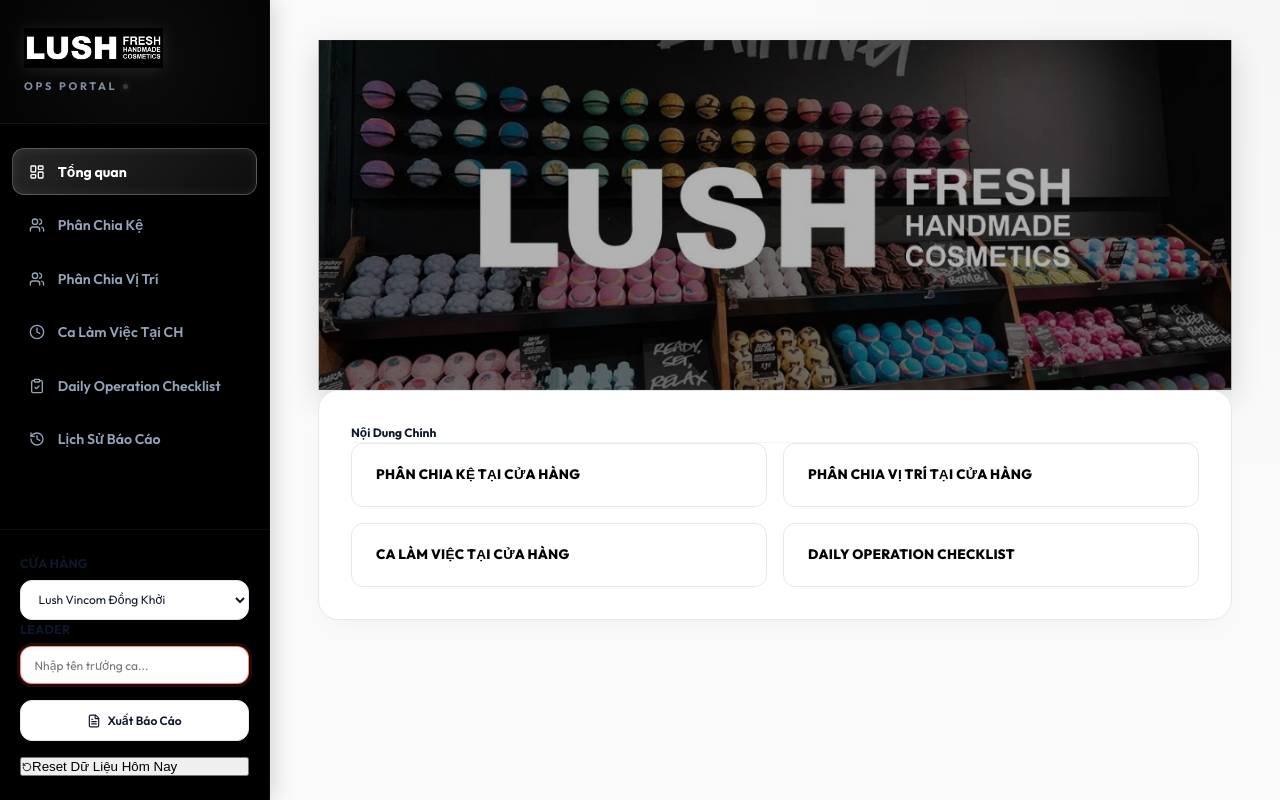
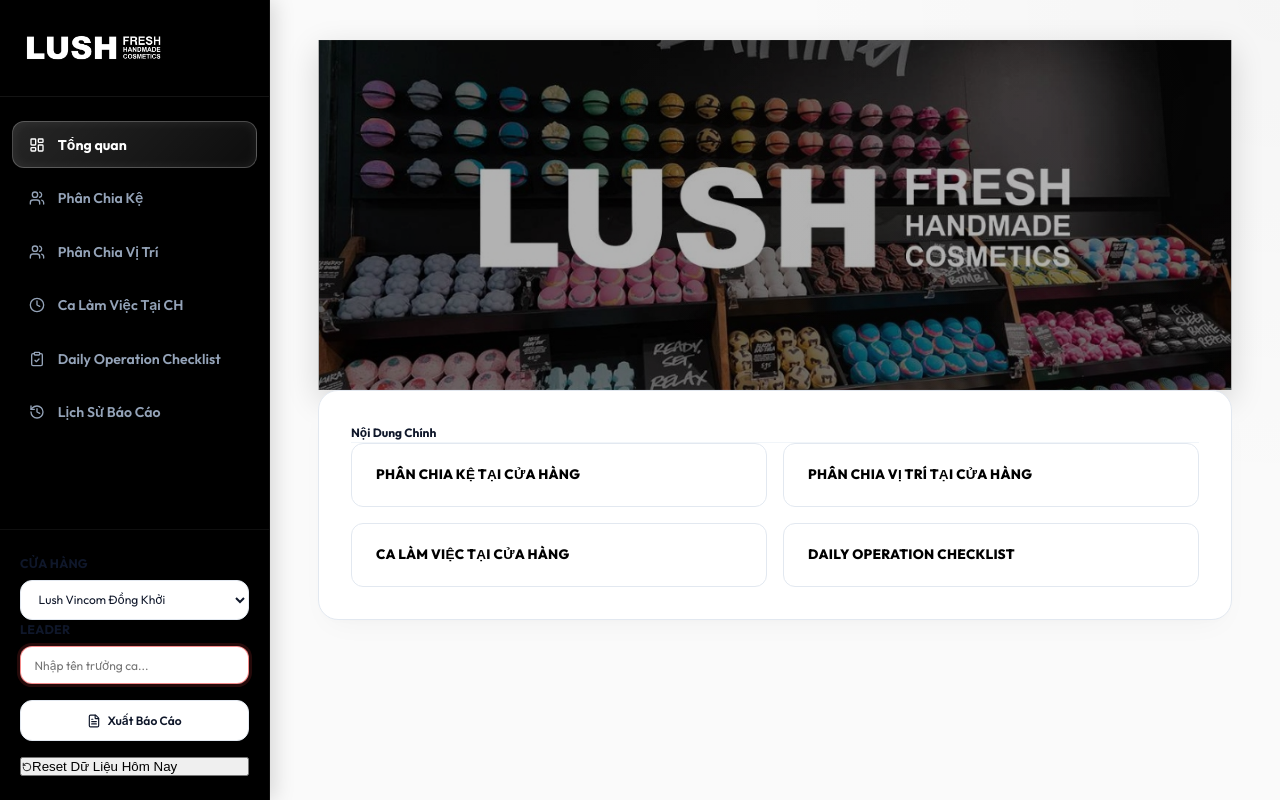
Before and after one commit to bichlocqct/lushoperationreport, a React (Vite) app: page / in a window 1280 px wide. Built offline with nearby package versions, Linux system fonts and the light colour scheme.

Commit message:
style: change sidebar header background to solid black and remove Ops Portal subtitle

```diff
--- a/src/App.jsx
+++ b/src/App.jsx
@@ -260,7 +260,6 @@
               alt="LUSH Logo"
               className="lush-logo"
             />
-            <div className="sidebar-brand-sub">Ops Portal</div>
           </div>
         </div>
 
--- a/src/index.css
+++ b/src/index.css
@@ -132,7 +132,7 @@
   left: -50%;
   width: 200%;
   height: 200%;
-  background: radial-gradient(circle, rgba(255, 255, 255, 0.05) 0%, transparent 70%);
+  background: none;
   pointer-events: none;
 }
 
@@ -168,12 +168,12 @@
   object-fit: contain;
   transition: transform 0.3s cubic-bezier(0.34, 1.56, 0.64, 1);
   cursor: pointer;
-  filter: grayscale(100%) drop-shadow(0 2px 8px rgba(255, 255, 255, 0.1));
+  filter: grayscale(100%);
 }
 
 .lush-logo:hover {
   transform: scale(1.04) rotate(-0.5deg);
-  filter: drop-shadow(0 4px 12px rgba(255, 255, 255, 0.2));
+  filter: grayscale(100%);
 }
 
 
```
